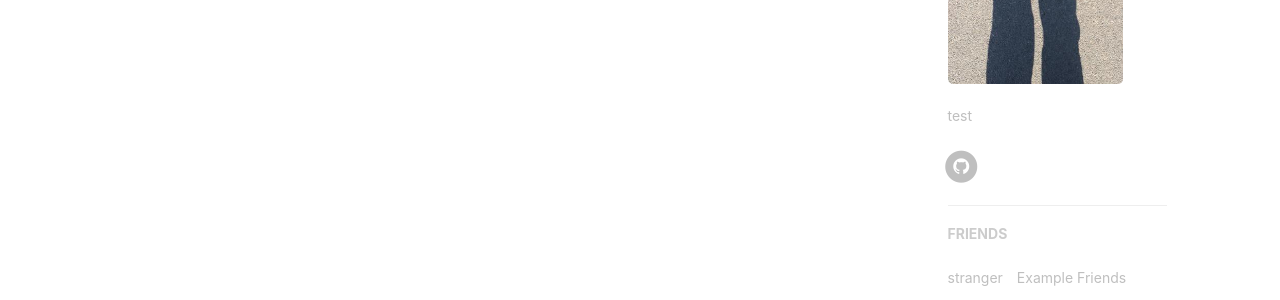
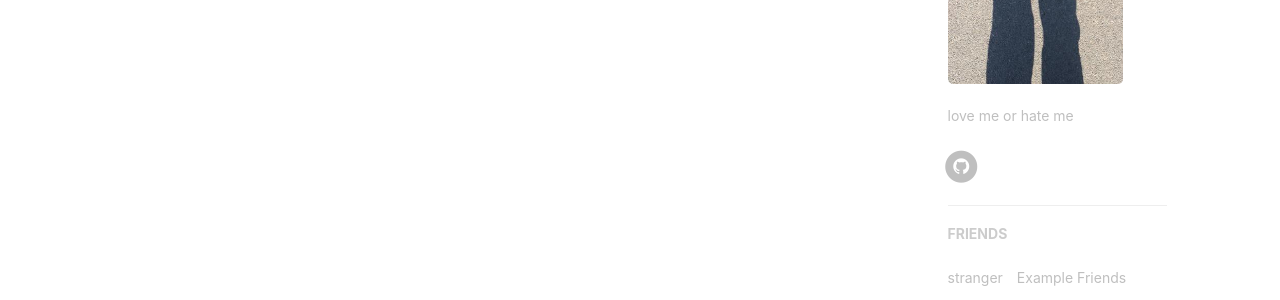
Before and after one commit to zzm422/littletomatodonkey.github.io, a Jekyll site: the page built from index.html, in a window 1280 px wide. Shown: the part 800-1100 px from the top of the page. Built offline with Jekyll 4.4.1, drawn with Linux system fonts in a browser that asks for light colours; nearby versions of some CDN libraries; the list of posts is cut into pages by our own code; comment, search, counter and statistics services are not loaded.

Commit message:
modify description

```diff
--- a/_config.yml
+++ b/_config.yml
@@ -68,7 +68,7 @@ ga_domain: littletomatodonkey
 
 # Sidebar settings
 sidebar: true                           # whether or not using Sidebar.
-sidebar-about-description: "test"
+sidebar-about-description: "love me or hate me"
 sidebar-avatar: /img/home-self.jpg      # use absolute URL, seeing it's used in both `/` and `/about/`
 
 
```
